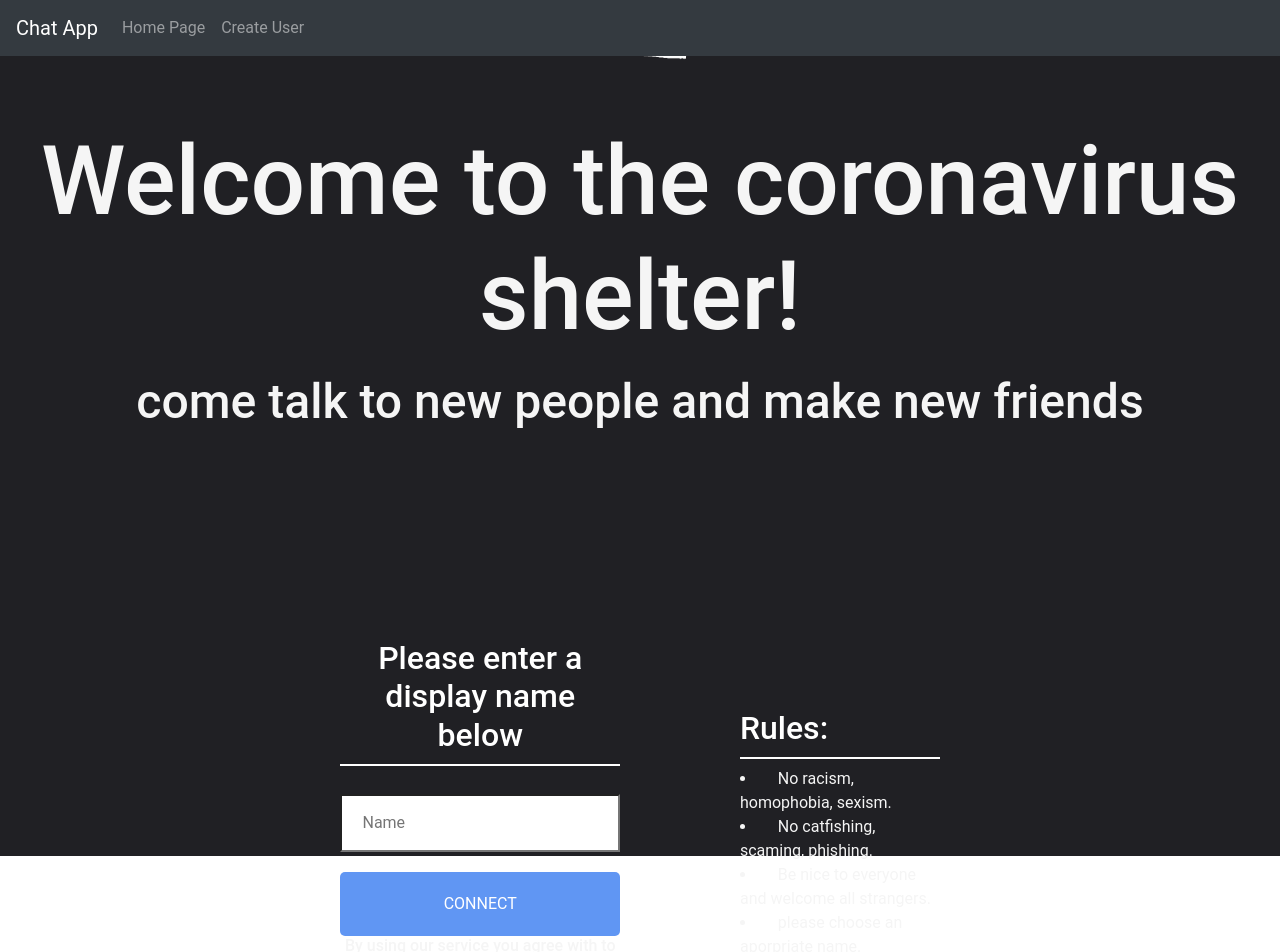
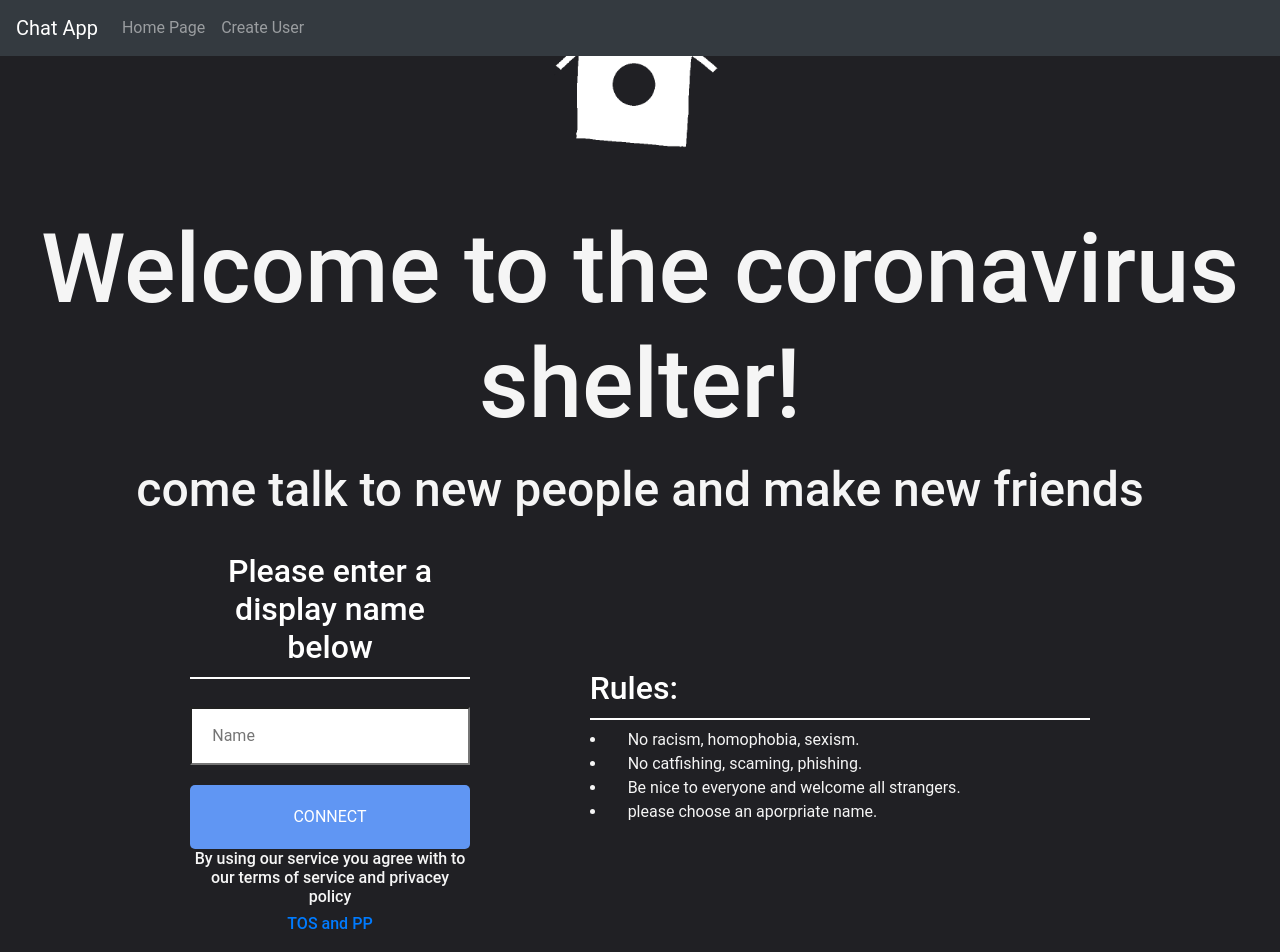
Before and after one commit to David-Xia0/StrangerShelter, a React (Create React App) app in the folder frontend/: page / in a window 1280 px wide. Shown: the top 952 px of the page. Built offline with nearby package versions, Linux system fonts and the light colour scheme; no server answers.

Commit message:
changed some css stuff, but messages is not working properly, i iddnt do anything wiht it

```diff
--- a/frontend/src/components/chatpage/messagesbox/MessagesBox.css
+++ b/frontend/src/components/chatpage/messagesbox/MessagesBox.css
@@ -2,4 +2,5 @@
     padding: 5% 0;
     overflow: auto;
     flex: auto;
+    flex-direction: column;
   }
--- a/frontend/src/components/chatpage/messagesbox/message/Message.css
+++ b/frontend/src/components/chatpage/messagesbox/message/Message.css
@@ -8,6 +8,7 @@
 }
 .message {
   border: 2px solid #000000;
+  flex-direction: row;
 }
 
 .messageText {
--- a/frontend/src/components/joinpage/JoinPage.css
+++ b/frontend/src/components/joinpage/JoinPage.css
@@ -39,6 +39,8 @@ html, body {
   font-family: 'Roboto', sans-serif;
   padding: 0;
   margin: 0;
+  height: 100%;
+  background: rgb(32, 32, 36);
 }
 
 .heading {
@@ -53,9 +55,11 @@ html, body {
   justify-content: center;
   flex-direction: column;
   text-align: center;
-  height: 100vh;
+  height: 100%;
   align-items: center;
   background-color: rgb(32, 32, 36);
+
+
 }
 
 .joinInnerContainer {
@@ -88,7 +92,7 @@ html, body {
 }
 
 .rulesBox {
-  width: 30%;
+  width: 600px;
   padding-left: 100px;
   text-align: left;
 }
@@ -115,7 +119,7 @@ html, body {
   color: whitesmoke;
   font-size: 3em;
   padding-top: 1px;
-  padding-bottom: 200px;
+  padding-bottom: 25px;
 }
 
 @media (min-width: 320px) and (max-width: 480px) {
--- a/frontend/src/components/joinpage/JoinPage.js
+++ b/frontend/src/components/joinpage/JoinPage.js
@@ -10,6 +10,11 @@ export default function EnterChatRoom() {
   //const [room, setRoom] = useState('');
   const room = "DEFAULT"
   const ENDPOINT = "http://localhost:5000";
+
+  useEffect(()=>{
+    axios.get(ENDPOINT+"/Statistics/visitors").then(res => axios.post(ENDPOINT + "/Statistics/update", {name: 'visitors', newValue: (res.data.value+1)}).then(res => console.log(res.data)));
+  },[])
+
 
 
   return (
```
Also changed, not shown: frontend/public/manifest.json, 1 other file (tests, documents, lock files or other folders).
